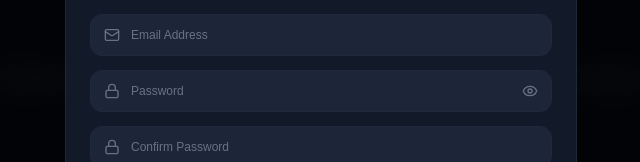
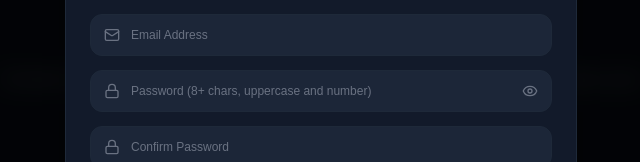
Before and after one commit to kencabrales/SDCA-NutriAI, a Next.js app: page / in a window 1280 px wide. Both pictures are taken after a click on the button "Get Started". Shown: the part 330-492 px from the top of the page, without its empty margins (319-959 px from the left). Built offline with nearby package versions, Linux system fonts and the light colour scheme.

Commit message:
Align registration input with password requirements

```diff
--- a/app/components/RegisterModal.js
+++ b/app/components/RegisterModal.js
@@ -409,9 +409,10 @@ export default function RegisterModal({ isOpen, onClose, onSwitchToLogin }) {
                 <input
                   type={showPassword ? 'text' : 'password'}
                   required
-                  minLength={6}
+                  minLength={8}
+                  maxLength={128}
                   name="password"
-                  placeholder="Password"
+                  placeholder="Password (8+ chars, uppercase and number)"
                   value={accountForm.password}
                   onChange={handleAccountChange}
                   className="w-full bg-[#1C2638] border border-gray-800 rounded-xl pl-10 pr-10 py-3 text-xs text-white placeholder-gray-500 focus:outline-none focus:border-[#00A86B]"
```
